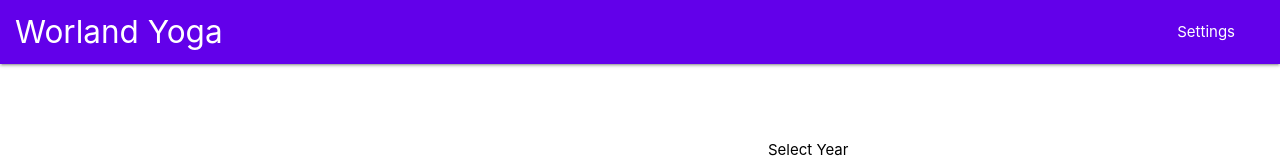
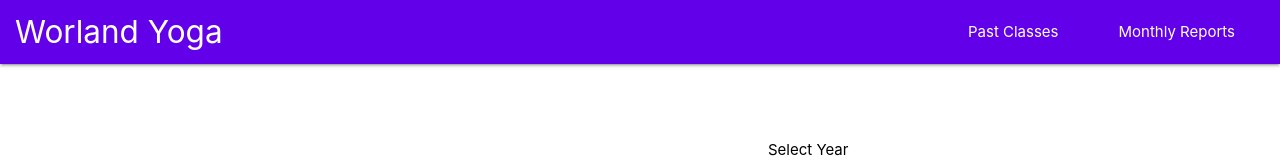
Before and after one commit to LarsenKyle/WorlandYoga, a Vue app: page /report in a window 1280 px wide. Shown: the top 160 px of the page. Built offline with nearby package versions, Linux system fonts and the light colour scheme; no server answers; the database is empty.

Commit message:
Added link to report

```diff
--- a/src/App.vue
+++ b/src/App.vue
@@ -4,7 +4,10 @@
       <router-link class="main-link" to="/">Worland Yoga</router-link>
       <ul id="nav-mobile" class="right hide-on-med-and-down">
         <li>
-          <router-link to="/settings">Settings</router-link>
+          <router-link to="/settings">Past Classes</router-link>
+        </li>
+        <li>
+          <router-link to="/report">Monthly Reports</router-link>
         </li>
       </ul>
     </nav>
--- a/src/views/MonthlyReport.vue
+++ b/src/views/MonthlyReport.vue
@@ -821,7 +821,6 @@ export default {
   }
   #fixIt {
     position: static;
-    background-color: lightblue;
   }
   .selector {
     flex-direction: column;
```
